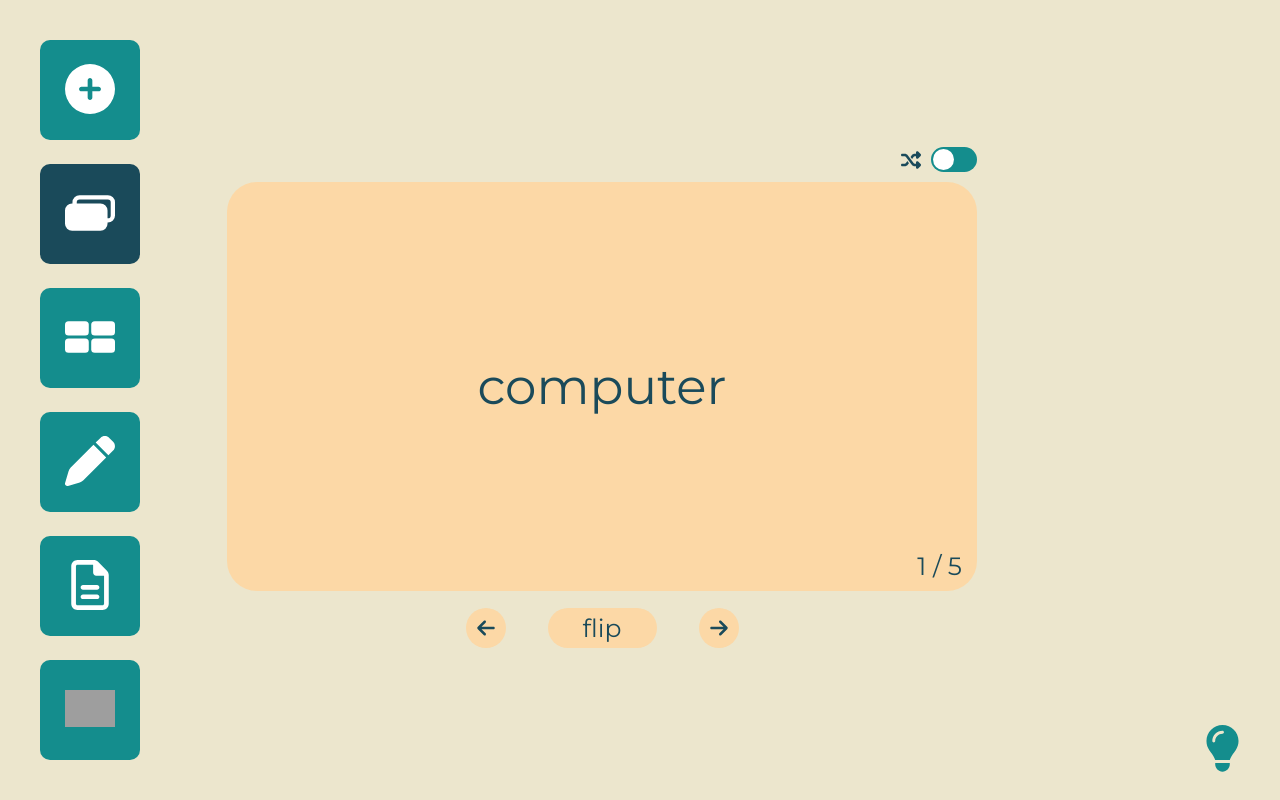
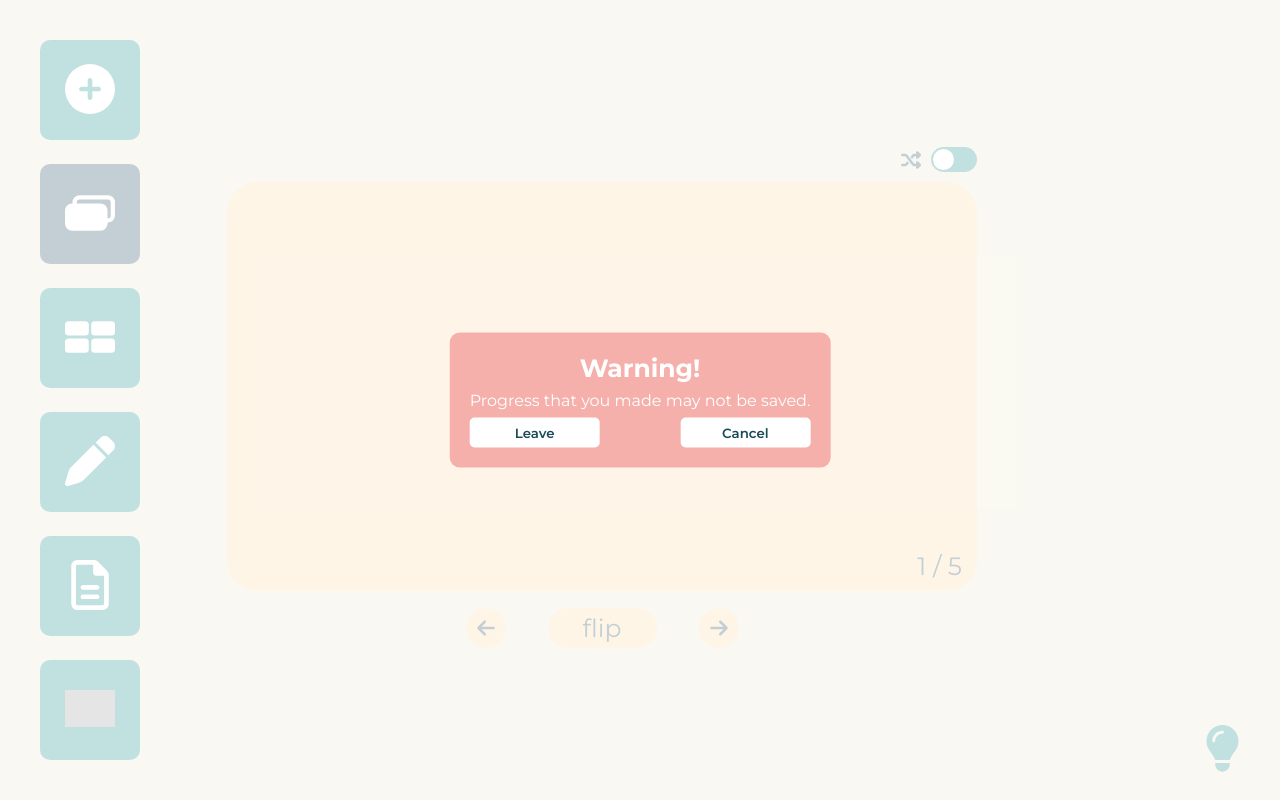
Before and after one commit to veselovae/word-app, a Vue app: page / in a window 1280 px wide. Both pictures are taken after a click on the button 90 px from the left and 214 px from the top of the page. Built offline with nearby package versions, Linux system fonts and the light colour scheme; grey boxes are pictures that could not be loaded.

Commit message:
add the layout of the WarningPopup

```diff
--- a/src/assets/colors.css
+++ b/src/assets/colors.css
@@ -6,6 +6,7 @@
     --dark-beige: #efbc75;
     --green: #a6e5ad;
     --red: #f5b0ac;
+    --dark-red: #7e3935;
 
     --size-elem-nav: 100px;
     --size-nav-icon: 50px;
--- a/src/components/StudyingByCards.vue
+++ b/src/components/StudyingByCards.vue
@@ -30,6 +30,7 @@
             </div>
         </div>
         <TheHintForStudyingByCards />
+        <WarningPopup />
     </div>
 </template>
 
@@ -37,13 +38,15 @@
     import { mapGetters, mapMutations } from "vuex";
     import TheHintForStudyingByCards from "./TheHintForStudyingByCards.vue";
     import ShuffleButton from "./ShuffleButton.vue";
+    import WarningPopup from "./WarningPopup.vue";
+
     export default {
         data() {
             return {
                 flip: false,
             };
         },
-        components: { TheHintForStudyingByCards, ShuffleButton },
+        components: { TheHintForStudyingByCards, ShuffleButton, WarningPopup },
         methods: {
             ...mapMutations(["resetIndex", "decreaseIndex", "increaseIndex"]),
             rotateCard() {
--- /dev/null
+++ b/src/components/WarningPopup.vue
@@ -0,0 +1,81 @@
+<template>
+    <div class="warning-background">
+        <div class="warning-container">
+            <div class="warning-content">
+                <h4 class="warning-header">Warning!</h4>
+                <p class="warning-text">
+                    Progress that you made may not be saved.
+                </p>
+                <div class="warning-buttons">
+                    <button class="warning-btn warning-leave-btn">Leave</button>
+                    <button class="warning-btn warning-cancel-btn">
+                        Cancel
+                    </button>
+                </div>
+            </div>
+        </div>
+    </div>
+</template>
+
+<style lang="scss">
+    @import url("../assets/colors.css");
+    .warning-background {
+        position: fixed;
+        left: 0;
+        top: 0;
+        width: 100%;
+        height: 100%;
+        background-color: #ffffffbc;
+
+        .warning-container {
+            position: absolute;
+            left: 50%;
+            top: 50%;
+            transform: translate(-50%, -50%);
+            background-color: var(--red);
+            color: #fff;
+            padding: 20px;
+            border-radius: 10px;
+
+            .warning-content {
+                display: flex;
+                flex-direction: column;
+                align-items: center;
+                gap: 8px;
+
+                h4 {
+                    font-size: 25px;
+                }
+
+                .warning-text {
+                    text-align: center;
+                }
+
+                .warning-buttons {
+                    width: 100%;
+                    display: flex;
+                    justify-content: space-between;
+                    gap: 10px;
+
+                    .warning-btn {
+                        padding: 7px 10px;
+                        max-width: 130px;
+                        flex: 1;
+                        background-color: #fff;
+                        border: 0;
+                        border-radius: 5px;
+                        cursor: pointer;
+                        font-weight: 600;
+                        color: var(--dark-blue);
+                        transition: 0.2s;
+
+                        &:hover {
+                            background-color: var(--dark-red);
+                            color: #fff;
+                        }
+                    }
+                }
+            }
+        }
+    }
+</style>
```
